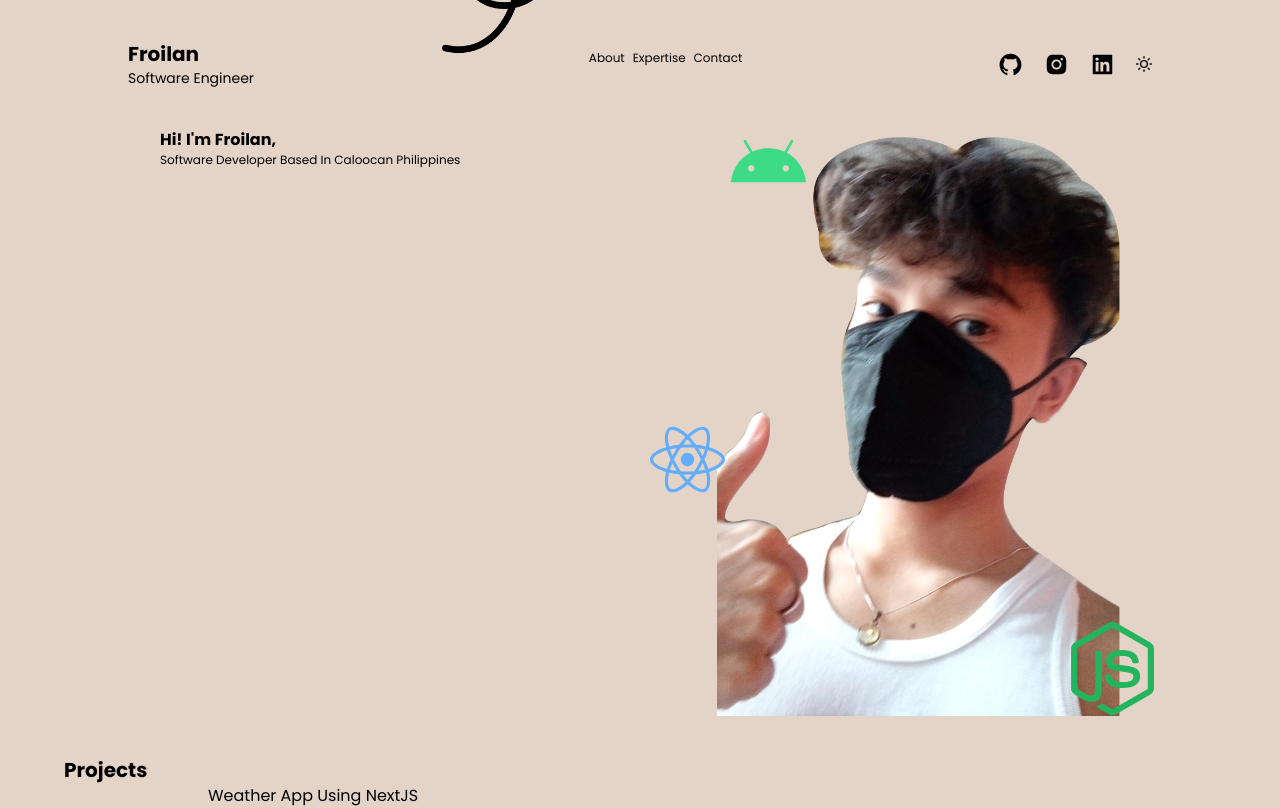
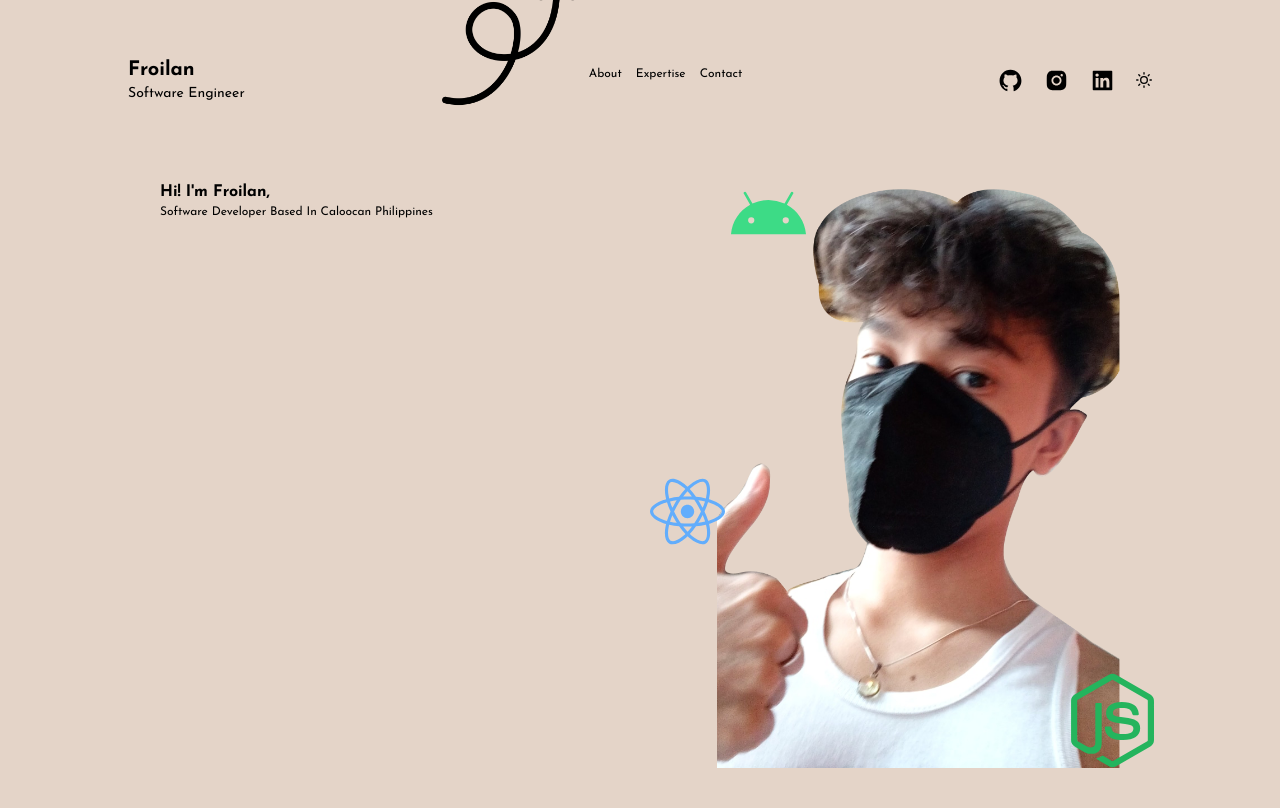
Before and after one commit to uaenaaaa/my-website, a Next.js app: page / in a window 1280 px wide. Shown: the top 808 px of the page. Built offline with nearby package versions, Linux system fonts and the light colour scheme.

Commit message:
change fonts (beta)

```diff
--- a/app/layout.tsx
+++ b/app/layout.tsx
@@ -1,11 +1,12 @@
 import './globals.css'
+import { Josefin_Sans } from 'next/font/google'
 import { Poppins } from 'next/font/google'
 import NavBar from './components/NavigationBar/NavBar'
 import NavBarSmall from './components/NavigationBar/NavBarSmall'
 import { Analytics } from '@vercel/analytics/react';
 import Providers from './components/ThemeProvider';
 
-const poppins = Poppins(
+const JS = Josefin_Sans(
   {
     weight: [
       '400',
@@ -31,11 +32,14 @@ export default function RootLayout({
   return (
     <html lang="en">
       <body className={
-        `${poppins.className}
+        `${JS.className}
         gap-5
+        md:gap-8
+        lg:gap-14
         pt-4
-        md:pt-6
-        xl:pt-10
+        md:pt-8
+        lg:pt-11
+        xl:pt-14
         w-full
         justify-center
         flex
```
